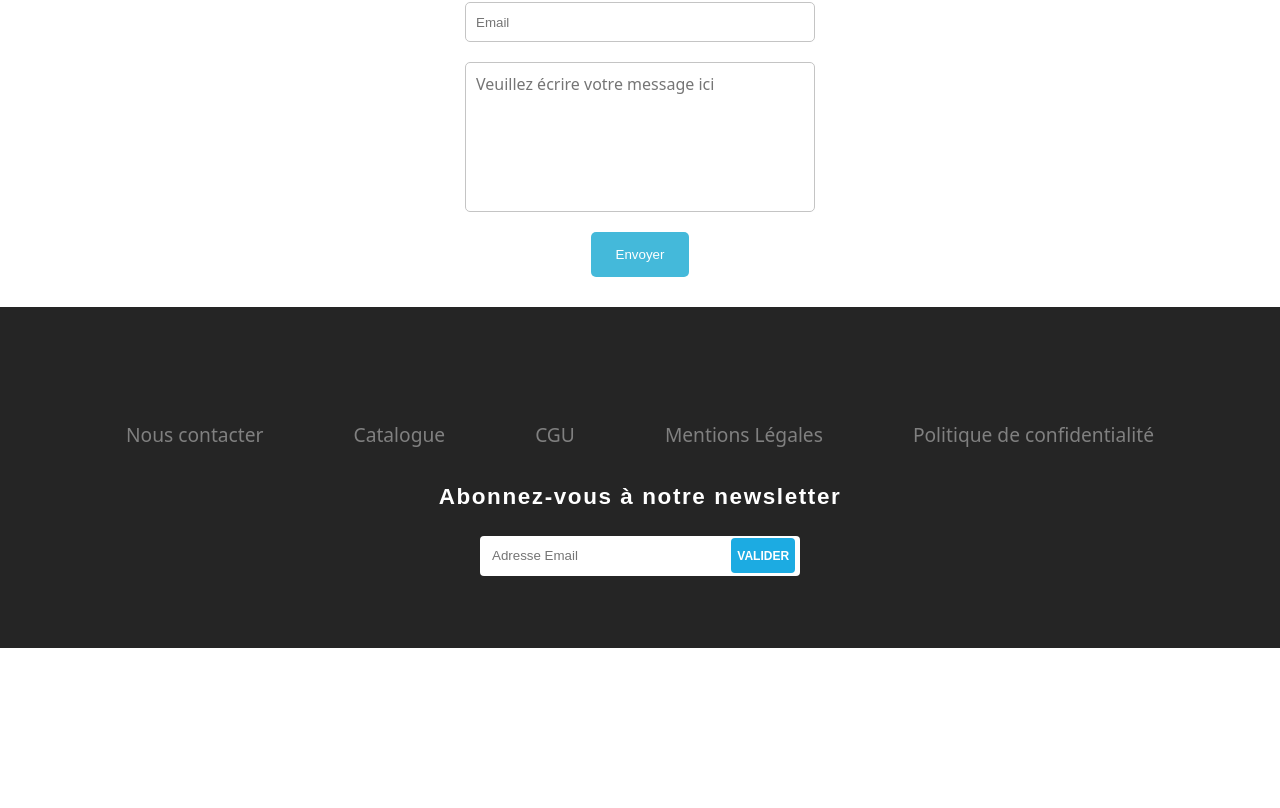
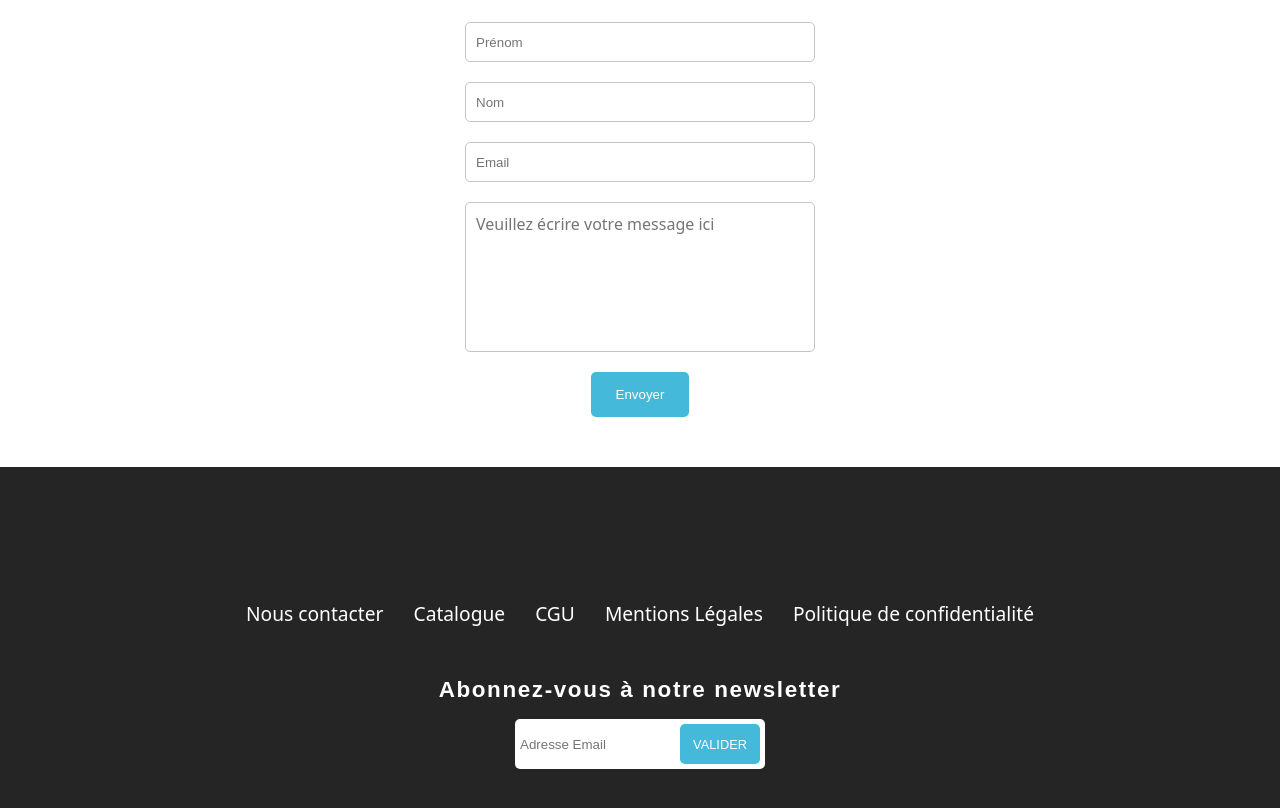
Before and after one commit to RBZ-code/projet-webware, a Vue app: page / in a window 1280 px wide. Shown: the part 1754-2562 px from the top of the page. Before the commit the page ends 2402 px from the top, so only its background shows below. Built offline with nearby package versions, Linux system fonts and the light colour scheme; the HTML template or start-up script is replaced by a standard one.

Commit message:
Footer styles

```diff
--- a/src/App.vue
+++ b/src/App.vue
@@ -80,10 +80,16 @@
         </div>
     </div>
     <router-view />
+    <FooterVue />
 </template>
 
 <script>
+import FooterVue from "@/components/FrontOffice/FooterVue.vue";
+
 export default {
+    components: {
+        FooterVue
+    },
     data() {
         return {
             logoutModalIsVisible: false,
--- a/src/components/FrontOffice/ContactForm.vue
+++ b/src/components/FrontOffice/ContactForm.vue
@@ -89,7 +89,7 @@ h2 {
 
 form {
     margin-top: 30px;
-    margin-bottom: 30px;
+    margin-bottom: 50px;
     display: flex;
     flex-direction: column;
     justify-content: center;
--- a/src/components/FrontOffice/FooterVue.vue
+++ b/src/components/FrontOffice/FooterVue.vue
@@ -1,18 +1,17 @@
 <template>
-    <div class="footer">
+    <div class="main-footer">
         <div class=row>
             <a v-for="(icon, index) in socialIcons" :key="index" :href="icon.link">
-                <i :class="icon.iconClass"></i>
+                <i :class="icon.iconClass" style="color: #fff"></i>
             </a>
         </div>
-        <div class="row">
+        <nav class="row">
             <ul>
                 <li v-for="(link,index) in footerLinks" :key="index">
                 <a :href="link.href">{{ link.text }}</a>
                 </li>
             </ul>
-        </div>
-        <br>
+        </nav>
         <div class="row">
             <h3>Abonnez-vous à notre newsletter </h3>
             <div class="input-container">
@@ -35,7 +34,7 @@ export default {
             ],
             footerLinks: [
                 {text: 'Nous contacter', href: '#'},
-                {text: 'Catalogue', href: '#'},
+                {text: 'Catalogue', href: '/catalogue'},
                 {text: 'CGU', href: '#'},
                 {text: 'Mentions Légales', href: '#'},
                 {text: 'Politique de confidentialité', href: '#'},
@@ -77,74 +76,75 @@ export default {
 
 <style scoped>
 
-.footer{
-    padding-top: 50px;
+.main-footer{
     background: var(--clr-dark);
+    padding: 50px;
     text-align: center;
-    min-height: 40vh;
     padding: 40px;
 }
 
-.footer .row{
-    width:100%;
-    padding:0.6% 0%;
-    color:white;
-    font-size: 1.2em;
+.main-footer h3 {
+    color: var(--clr-white);
 }
 
-.footer .row a{
+.main-footer .row{
+    font-size: 1.2em;
+    margin: 50px 0;
+}
+
+.main-footer .row:first-of-type {
+    margin-top: 0;
+}
+
+.main-footer .row:last-of-type {
+    margin-bottom: 0;
+}
+
+.main-footer .row a{
     text-decoration:none;
-    color:gray;
-    transition:0.3s;
+    color: var(--clr-white);
+    transition: 200ms ease-in-out;
     margin: 0 15px;
 }
 
-.footer .row a:hover{
-    color:rgb(28, 171, 226);
+.main-footer .row a:hover{
+    color: var(--clr-blue);
 }
 
-.footer .row ul{
-    width:100%;
+.main-footer .row ul li{
+    display: inline-block;
 }
 
-.footer .row ul li{
-    display:inline-block;
-    margin:0px 30px;
-}
-
-.footer .row a i{
-    font-size:2em;
-    margin:0% 1%;
-}
-h3 {
-    margin-right: 0;
+.main-footer .row a i{
+    font-size: 2rem;
 }
 .input-container{
-    border-radius: 8px;
     position: relative;
-    margin: 2vw;
+    margin: 1rem auto;
+
+    width: 250px;
 }
 input{
-    width: 25vw;
-    height: 5vh;
-    border-radius: 4px;
+    width: 100%;
+    height: 50px;
+    border-radius: 5px;
     border: none;
 }
 .input-container input{
-    padding: 0.625rem 70px 0.625rem 0.75rem;
+    padding: 5px;
 }
 .submit-btn {
     position: absolute;
-    width: 5vw;
-    left: 52vw;
-    top: 0.2vw;
-    bottom: 0.2vw;
-    border-radius: 4px;
-    background-color: rgb(28, 171, 226);
+    right: 5px;
+    top: 50%;
+    transform: translateY(-50%);
+    height: 80%;
+    width: 80px;
+    border-radius: 5px;
+    background-color: var(--clr-blue);
     color: #fff;
     text-align: center;
-    font-size: 12px;
-    font-weight: 600;
+    font-size: .8rem;
     text-transform: uppercase;
     border: none;
 }
@@ -153,50 +153,11 @@ input{
     cursor: pointer;
     transition:0.3s;
 }
-@media (max-width:720px){
-.footer{
-    text-align:left;
-    padding:5%;
-}
-.footer .row ul li{
-    display:block;
-    margin:10px 0px;
-    text-align:left;
-}
-input{
-    border: 1px solid black;
-    width: 70%;
-}
-.submit-btn{
-    width: 15%;
-    height: 80%;
-    left: 45vw;
-    top: 0.5vw ;
-    bottom: 0.5vw;
-}
-.footer .row h3{
-    color: white;
-    font-size: 1rem;
-    margin-right: 10px;
+
+@media screen and (max-width: 500px) {
+    .main-footer .row ul li{
+    display: block;
 }
 }
-@media only screen and (min-width: 375px) and (max-width: 767px){
-    .submit-btn{
-        width: 16vw ;
-        left: 42vw;
-        top: 1vw ;
-    }
-}
-@media (min-width: 768px) and (max-width: 1199px){
-    .submit-btn{
-        width: 8vw ;
-        left: 51vw;
-        top: 0.5vw ;
-        bottom: 0.5vw;
-    }
-    input{
-        border: 1px solid black;
-        width: 30vw;
-    }
-}
+
 </style>
--- a/src/views/HomePage.vue
+++ b/src/views/HomePage.vue
@@ -10,7 +10,6 @@
     </header>
     <CardsHomePage />
     <ContactForm @addVisitor="handleAddVisitor" />
-    <FooterVue />
 </template>
 
 <script>
@@ -18,10 +17,7 @@ import MyButton from "@/components/FrontOffice/MyButton.vue";
 import ContactForm from "@/components/FrontOffice/ContactForm.vue";
 
 import { mapState } from 'vuex';
-import FooterVue from "@/components/FrontOffice/FooterVue.vue";
 import CardsHomePage from "@/components/FrontOffice/CardsHomePage.vue";
-
-
 
 export default {
     data() {
@@ -41,7 +37,6 @@ export default {
     components: {
         MyButton,
         ContactForm,
-        FooterVue,
         CardsHomePage
     },
 
@@ -91,7 +86,7 @@ export default {
     background-image: linear-gradient(to top, #ffffff70, hsla(193, 67%, 56%, 0.5)), url("../assets/banniere.jpg");
     background-size: cover;
     background-position: bottom;
-    min-height: 500px;
+    min-height: 80vh;
     height: fit-content;
     display: flex;
     justify-content: center;
```
